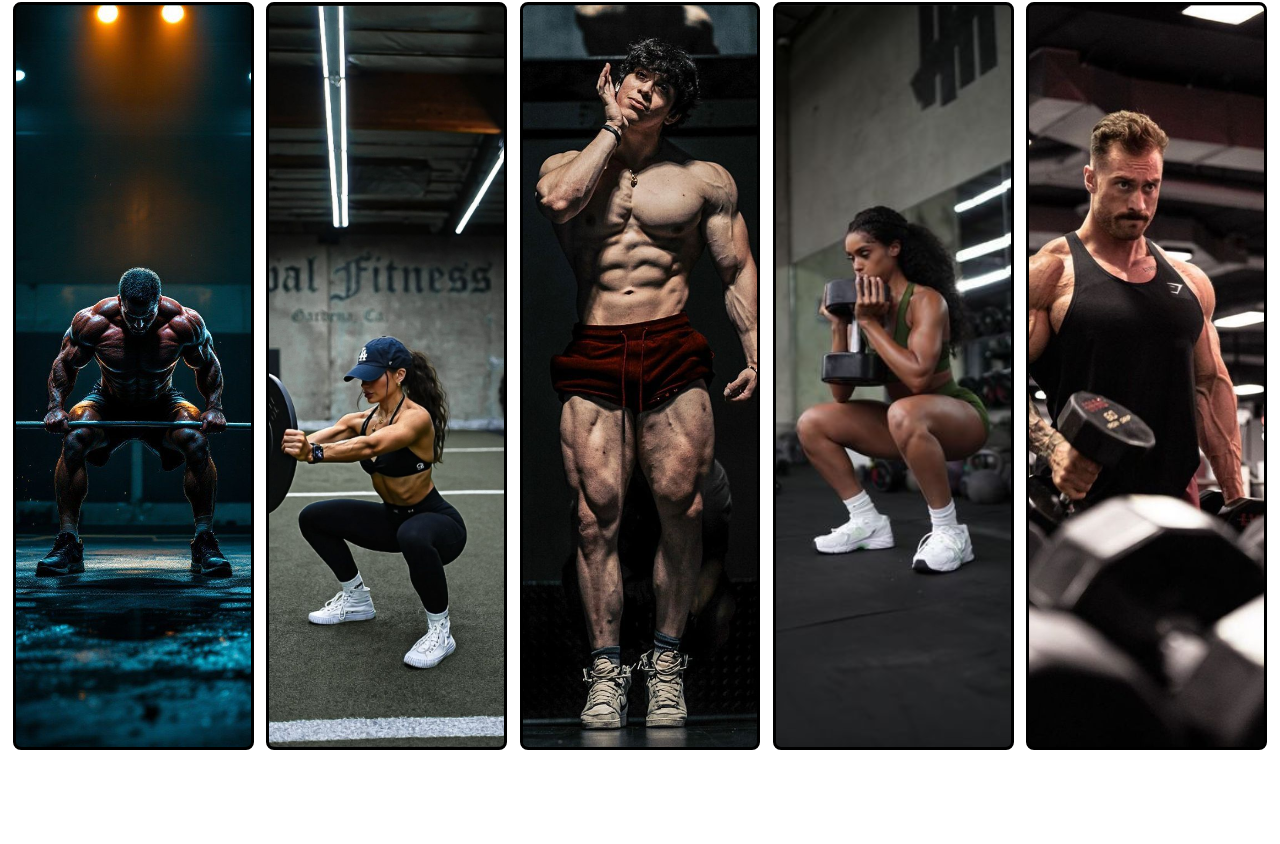
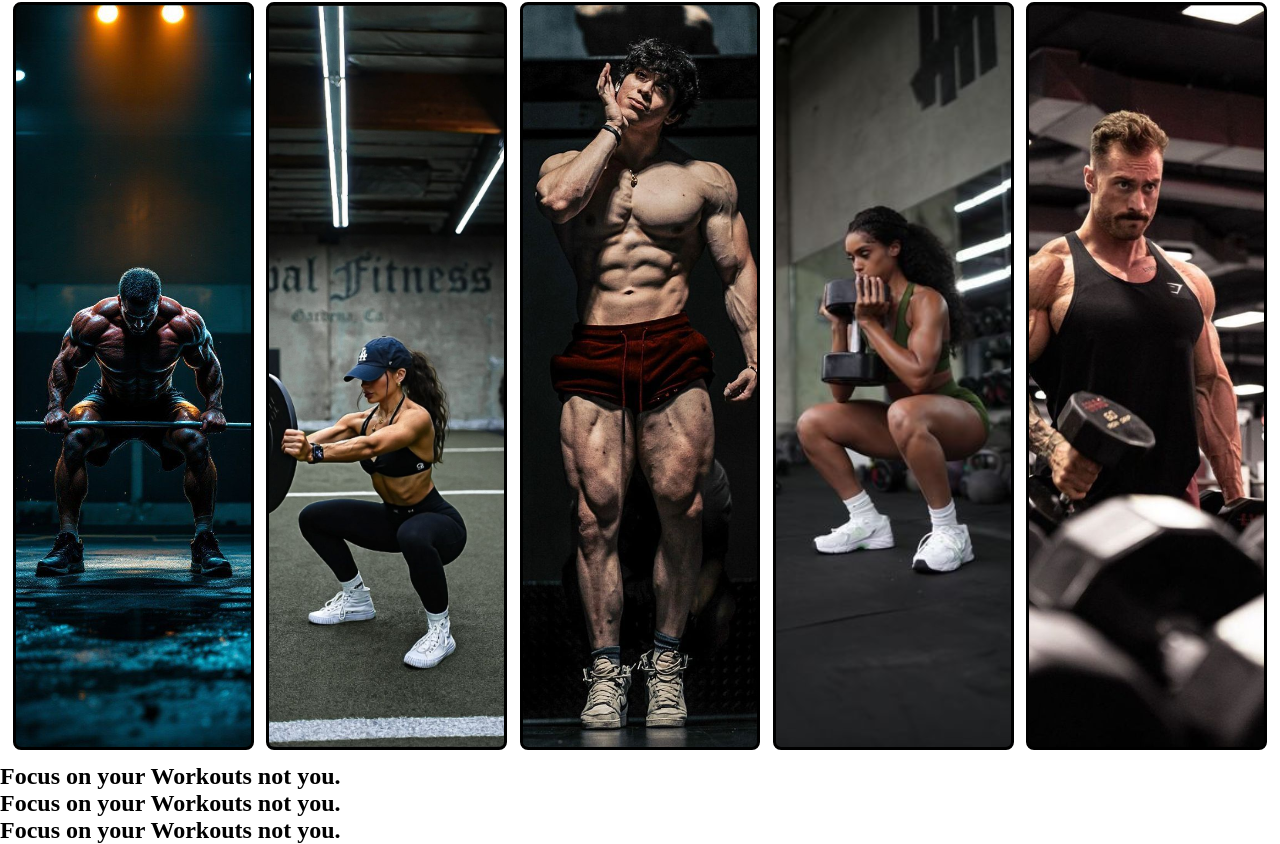
Before and after one commit to Pranab0104/Gym-Profile, a plain HTML site: page index.html in a window 1280 px wide. Shown: the part 858-1702 px from the top of the page. Before the commit the page ends 1621 px from the top, so only its background shows below. Drawn offline with nearby package versions, Linux system fonts and the light colour scheme.

Commit message:
Add files via upload

```diff
--- a/index.html
+++ b/index.html
@@ -44,6 +44,14 @@
         <section></section>
         <section></section>
       </section>
+
+      <section class="section3">
+        <div class="loop">
+          <h1>Focus on your <span>Workouts</span> not you.</h1>
+          <h1>Focus on your <span>Workouts</span> not you.</h1>
+          <h1>Focus on your <span>Workouts</span> not you.</h1>
+        </div>
+      </section>
     </main>
   </body>
 </html>
```
